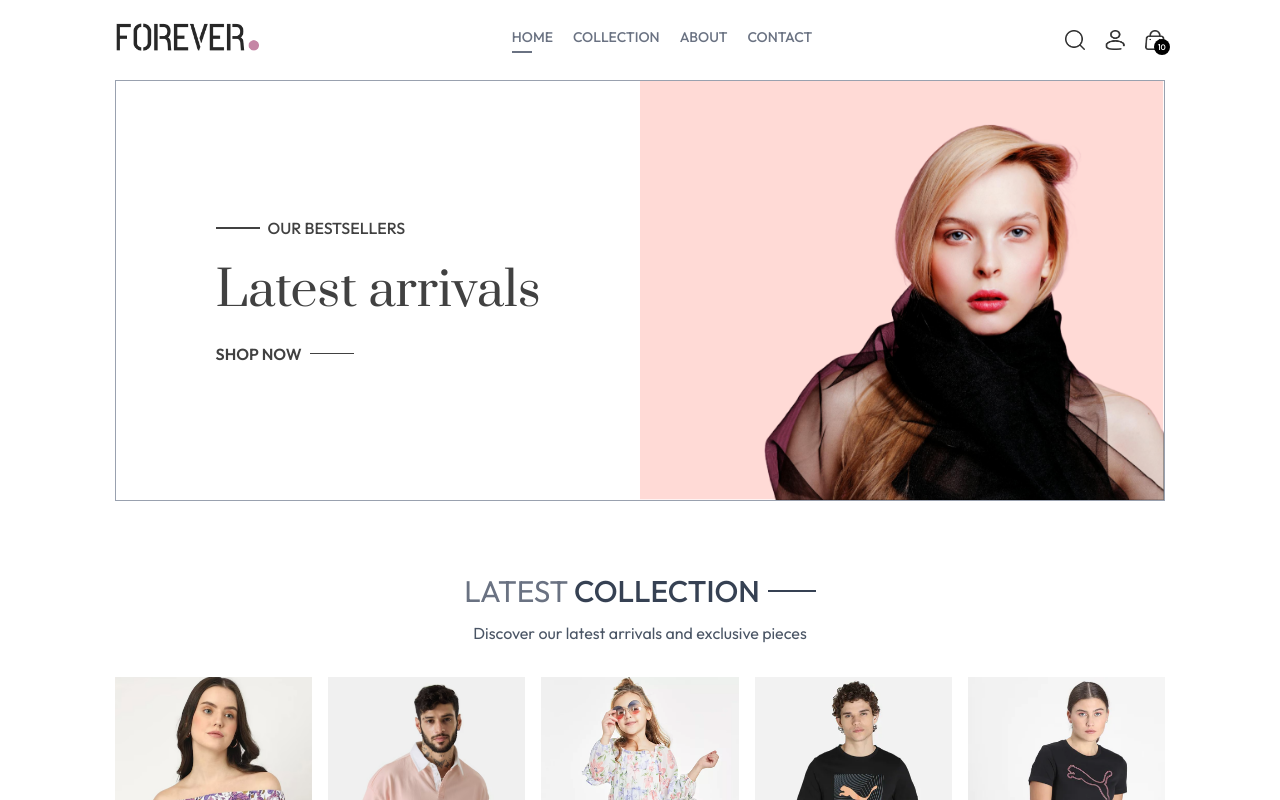
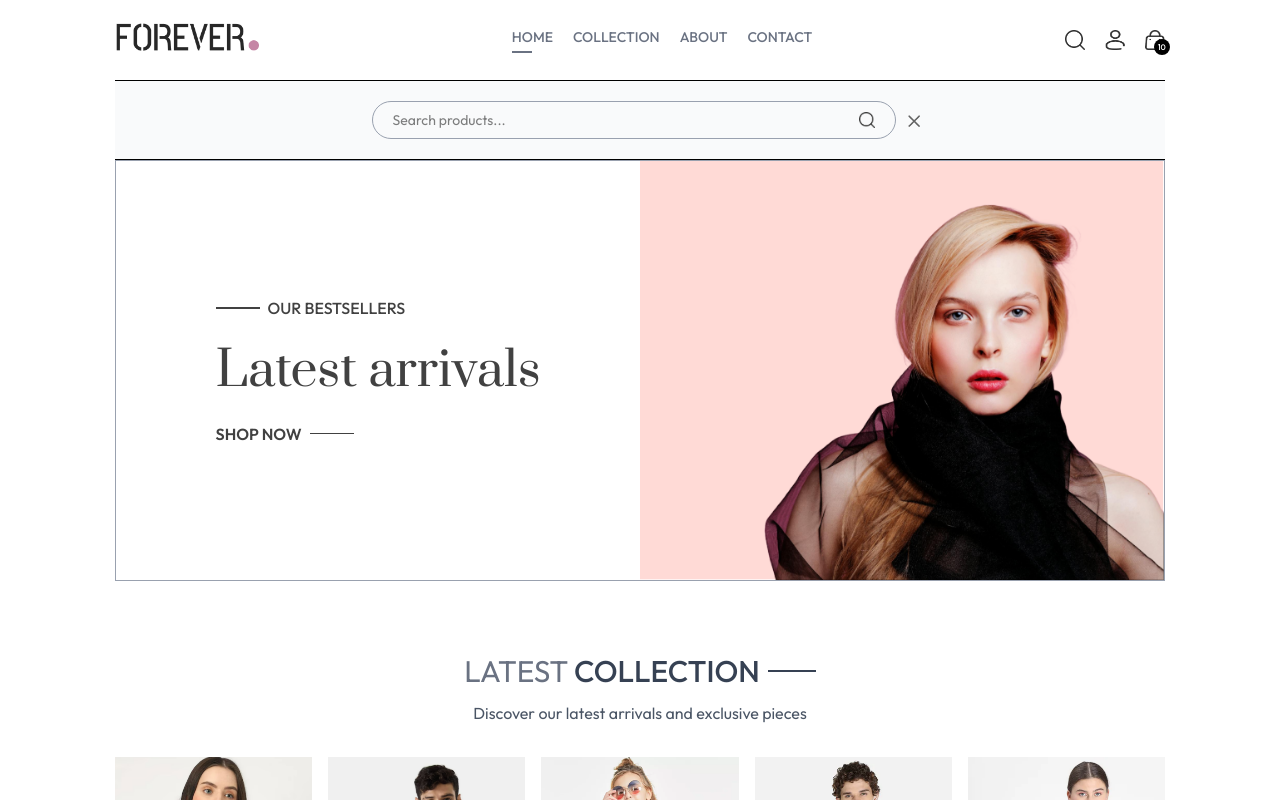
Before and after one commit to Tanushka-lokegaonkar/VirtualTryOn, a React (Vite) app in the folder Frontend/: page / in a window 1280 px wide. Shown: the top 800 px of the page. Built offline with nearby package versions, Linux system fonts and the light colour scheme.

Commit message:
search bar added

```diff
--- a/Frontend/src/App.jsx
+++ b/Frontend/src/App.jsx
@@ -11,11 +11,13 @@
 import Orders from './pages/Orders'
 import Navbar from './components/Navbar'
 import Footer from './components/Footer'
+import SearchBar from './components/SearchBar'
 
 const App = () => {
   return (
     <div className='px-4 sm:px-[5vw] md:px-[7vw] lg:px-[9vw]'>
         <Navbar />
+        <SearchBar />
       <Routes>
         <Route path='/' element={<Home/>} />
         <Route path='/collection' element={<Collection/>} />
--- a/Frontend/src/components/SearchBar.jsx
+++ b/Frontend/src/components/SearchBar.jsx
@@ -1,11 +1,31 @@
 import React from 'react'
+import { useContext } from 'react'
+import { ShopContext } from '../context/ShopContext'
+import { assets } from '../assets/assets';
 
 const SearchBar = () => {
-  return (
-    <div>
 
+  const {search,
+        setSearch,
+        showSearch,
+        setShowSearch} = useContext(ShopContext);
+
+  return showSearch ? (
+    <div className='border-t border-b bg-gray-50 text-center'>
+      {/* FIXED: Changed 'border-geray-400' to 'border-gray-400' */}
+      <div className='inline-flex items-center justify-center border border-gray-400 px-5 py-2 my-5 mx-3 rounded-full w-3/4 sm:w-1/2'>
+        <input
+          type='text'
+          placeholder='Search products...'
+          value={search}
+          onChange={(e) => setSearch(e.target.value)}
+          className='flex-1 outline-none bg-inherit text-sm'
+        />
+        <img src={assets.search_icon} alt="Search" className="w-4" />
+      </div>
+      <img src={assets.cross_icon} alt="Close" className="inline w-3 cursor-pointer" onClick={() => setShowSearch(false)} />
     </div>
-  )
+  ) : null
 }
 
 export default SearchBar
--- a/Frontend/src/context/ShopContext.jsx
+++ b/Frontend/src/context/ShopContext.jsx
@@ -7,7 +7,7 @@
     const currency = '₹';
     const deliveryCharge = 10;
     const [search, setSearch] = useState('');
-    const [showSearch, setShowSearch] = useState(false);
+    const [showSearch, setShowSearch] = useState(true);
 
     const value = {
         products,
```
